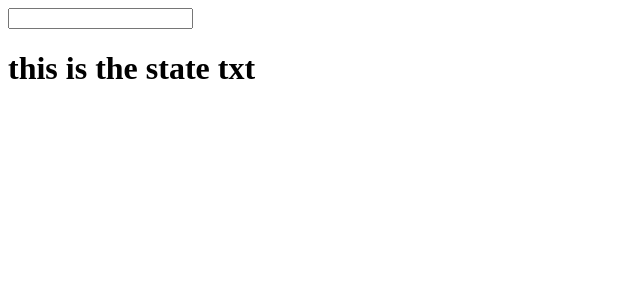
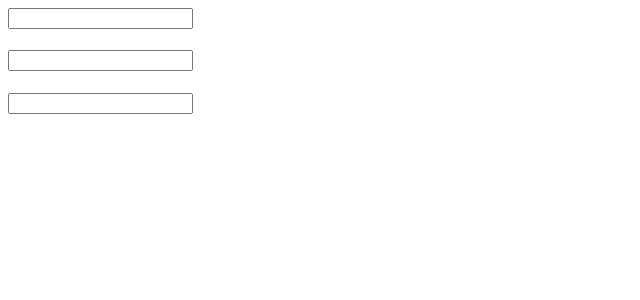
Before and after one commit to brunorpassos/egghead_react_fundamentals, a React app: page / in a window 1280 px wide. Shown: the top 300 px of the page, without its empty margins (0-640 px from the left). Built offline with nearby package versions, Linux system fonts and the light colour scheme.

Commit message:
Video 6 completed

```diff
--- a/App.js
+++ b/App.js
@@ -3,10 +3,8 @@
 class App extends React.Component {
   constructor() {
     super();
-    this.state = {
-      txt: 'this is the state txt',
-      cat: 0
-    }
+    this.state = {txt: ''}
+    this.update = this.update.bind(this)
   }
   update(e) {
     this.setState({txt: e.target.value})
@@ -14,11 +12,22 @@
   render() {
     return (
       <div>
-        <input type="text" onChange={this.update.bind(this)}/>
-        <h1>{this.state.txt}</h1>
+        <Widget txt={this.state.txt} update={this.update} />
+        <Widget txt={this.state.txt} update={this.update} />
+        <Widget txt={this.state.txt} update={this.update} />
       </div>
     )
   }
 }
 
+const Widget = (props) => {
+  return (
+    <div>
+      <input type="text"
+        onChange={props.update} />
+      <h1>{props.txt}</h1>
+    </div>
+  );
+}
+
 export default App
```
